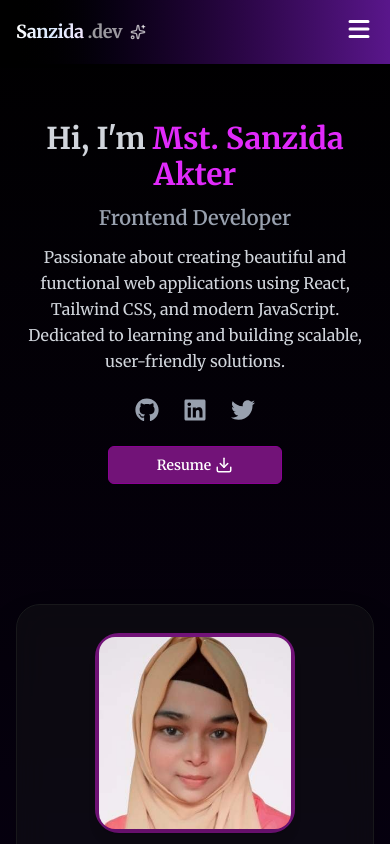
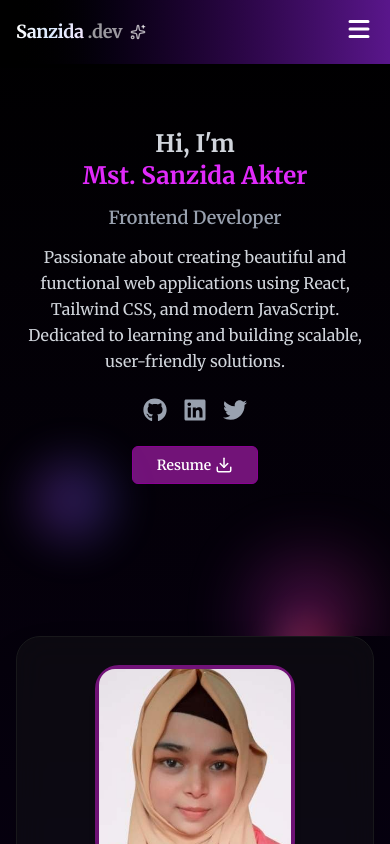
Before and after one commit to sanzidasayra/portfolio, a React (Vite) app: page / in a window 390 px wide. Shown: the top 844 px of the page. Built offline with nearby package versions, Linux system fonts and the light colour scheme.

Commit message:
styles enhanced

```diff
--- a/src/components/Banner.jsx
+++ b/src/components/Banner.jsx
@@ -1,71 +1,72 @@
+/* eslint-disable no-unused-vars */
 import React from 'react';
-// eslint-disable-next-line no-unused-vars
 import { motion } from 'framer-motion';
 import { Link } from 'react-router';
 import { FiDownload } from 'react-icons/fi';
-import { FaGithub, FaLinkedin, FaTwitter, FaFacebook } from "react-icons/fa";
+import { FaGithub, FaLinkedin, FaTwitter } from "react-icons/fa";
 
 const Banner = () => {
   return (
-    <section id='home' className="  py-30 md:py-40 lg:py-40 text-center">
+    <section className="relative py-20 md:py-40 text-center overflow-hidden flex items-center pt-32">
+      <div className="max-w-7xl mx-auto px-4 w-full">
         <motion.div
           initial={{ opacity: 0, y: 20 }}
           animate={{ opacity: 1, y: 0 }}
           transition={{ duration: 1, ease: 'easeOut' }}
-        className="flex flex-col md:flex-row items-center gap-8"
+          className="flex flex-col md:flex-row items-center gap-8 relative z-10"
         >
           {/* Text Section */}
           <div className="text-center md:text-left flex-1">
-  <h2 className="text-3xl md:text-5xl font-bold text-fuchsia-500 mb-3">
-    <span className="text-gray-300">Hi, I'm</span> Mst. Sanzida Akter
+            <h2 className="text-2xl sm:text-3xl md:text-5xl font-bold text-fuchsia-500 mb-3">
+              <span className="text-gray-300 block sm:inline">Hi, I'm</span> Mst. Sanzida Akter
             </h2>
-  <p className="text-xl text-gray-400 font-semibold mb-3">Frontend Developer</p>
-  <p className="text-gray-300 max-w-3xl mb-6 md:mb-8 leading-relaxed">
+            <p className="text-lg sm:text-xl text-gray-400 font-semibold mb-3">Frontend Developer</p>
+            <p className="text-gray-300 max-w-full sm:max-w-3xl mb-6 md:mb-8 leading-relaxed px-2 sm:px-0">
               Passionate about creating beautiful and functional web applications using React, Tailwind CSS, and modern JavaScript. Dedicated to learning and building scalable, user-friendly solutions.
             </p>
 
-  <div className="flex items-center gap-6 mb-6 md:mb-8 justify-center md:justify-start">
-    {/* Social Icons */}
-    <a
-      href="https://github.com/sanzidasayra"
-      target="_blank"
-      rel="noopener noreferrer"
-      className="text-gray-400 hover:text-fuchsia-500 transition"
-      aria-label="GitHub"
-    >
+            <div className="flex flex-wrap items-center gap-4 mb-6 md:mb-8 justify-center md:justify-start">
+              <a href="https://github.com/sanzidasayra" target="_blank" rel="noopener noreferrer" className="text-gray-400 hover:text-fuchsia-500 transition" aria-label="GitHub">
                 <FaGithub size={24} />
               </a>
-    <a
-      href="https://www.linkedin.com/in/sanzida-sayra/"
-      target="_blank"
-      rel="noopener noreferrer"
-      className="text-gray-400 hover:text-fuchsia-500 transition"
-      aria-label="LinkedIn"
-    >
+              <a href="https://www.linkedin.com/in/sanzida-sayra/" target="_blank" rel="noopener noreferrer" className="text-gray-400 hover:text-fuchsia-500 transition" aria-label="LinkedIn">
                 <FaLinkedin size={24} />
               </a>
-    <a
-      href="https://x.com/SayraSanzida"
-      target="_blank"
-      rel="noopener noreferrer"
-      className="text-gray-400 hover:text-fuchsia-500 transition"
-      aria-label="Twitter"
-    >
+              <a href="https://x.com/SayraSanzida" target="_blank" rel="noopener noreferrer" className="text-gray-400 hover:text-fuchsia-500 transition" aria-label="Twitter">
                 <FaTwitter size={24} />
               </a>
             </div>
 
             <div className="flex justify-center md:justify-start flex-shrink-0">
-  <Link
-    className="flex items-center gap-1 bg-fuchsia-900 border border-fuchsia-800 hover:border-fuchsia-600 focus:border-fuchsia-800 text-white px-12 py-2 rounded-md text-sm font-semibold transition-colors duration-300 md:px-4 md:py-2"
-
-  >
+              <Link className="flex items-center gap-1 bg-fuchsia-900 border border-fuchsia-800 hover:border-fuchsia-600 focus:border-fuchsia-800 text-white px-6 sm:px-12 py-2 rounded-md text-sm sm:text-base font-semibold transition-colors duration-300">
                 Resume <FiDownload size={18} />
               </Link>
             </div>
+          </div>
 
+          {/* Right Side Floating Shapes */}
+          <div className="flex flex-1 justify-center relative w-full mt-10 md:mt-0">
+            {/* Floating gradient circle 1 */}
+            <motion.div
+              animate={{ y: [0, -20, 0] }}
+              transition={{ duration: 4, repeat: Infinity, ease: "easeInOut" }}
+              className="absolute w-24 sm:w-32 md:w-40 h-24 sm:h-32 md:h-40 bg-gradient-to-r from-fuchsia-500 to-pink-500 rounded-full opacity-40 sm:opacity-50 md:opacity-60 blur-2xl sm:blur-2xl md:blur-3xl top-4 sm:top-10 md:top-16 right-4 sm:right-10 md:right-16"
+            />
+            {/* Floating gradient circle 2 */}
+            <motion.div
+              animate={{ y: [0, 15, 0], x: [0, 10, 0] }}
+              transition={{ duration: 5, repeat: Infinity, ease: "easeInOut" }}
+              className="absolute w-20 sm:w-28 md:w-32 h-20 sm:h-28 md:h-32 bg-gradient-to-r from-purple-500 to-indigo-500 rounded-full opacity-30 sm:opacity-40 md:opacity-50 blur-xl sm:blur-2xl md:blur-2xl bottom-4 sm:bottom-16 md:bottom-16 left-4 sm:left-16 md:left-16"
+            />
+            {/* Floating gradient circle 3 */}
+            <motion.div
+              animate={{ y: [0, -10, 0], x: [0, -15, 0] }}
+              transition={{ duration: 6, repeat: Infinity, ease: "easeInOut" }}
+              className="absolute w-16 sm:w-24 md:w-24 h-16 sm:h-24 md:h-24 bg-gradient-to-r from-pink-400 to-red-500 rounded-full opacity-25 sm:opacity-35 md:opacity-40 blur-lg sm:blur-xl md:blur-xl top-16 sm:top-32 md:top-32 right-8 sm:right-32 md:right-32"
+            />
           </div>
         </motion.div>
+      </div>
     </section>
   );
 };
--- a/src/components/pages/Home.jsx
+++ b/src/components/pages/Home.jsx
@@ -10,8 +10,9 @@ const Home = () => {
   return (
     <div>
 
-      <div className="w-11/12 sm:w-10/12 md:w-10/12 lg:w-8/12 mx-auto">
       <Banner />
+            <div className="w-11/12 sm:w-10/12 md:w-10/12 lg:w-8/12 mx-auto">
+
         <About />
         <Projects />
         <Skills />
--- a/src/components/pages/Projects.jsx
+++ b/src/components/pages/Projects.jsx
@@ -4,6 +4,7 @@ import { motion } from "framer-motion";
 import { projects } from "../../data/projects";
 import { ArrowUpRight } from "lucide-react";
 import ProjectDetailsModal from "../ProjectDetailsModal";
+import { FaGithub } from "react-icons/fa";
 
 const gradientMap = {
   StoryMint: "",
@@ -50,7 +51,9 @@ const Projects = () => {
         {/* Project Cards with fade-in on scroll */}
         <div className="grid grid-cols-1 md:grid-cols-2 lg:grid-cols-3 gap-8">
           {projects.map((project) => {
-            const gradient = gradientMap[project.name] || "from-fuchsia-500 to-purple-500";
+       const gradient = gradientMap[project.name] ||
+  "bg-gradient-to-r from-fuchsia-500 to-purple-500 bg-clip-text border-fuchsia-500 border-b-2 border-border-b-fuchsia-400 text-transparent";
+
 
             return (
               <motion.div
@@ -77,7 +80,7 @@ const Projects = () => {
                     <h3 className="text-xl font-bold text-white">{project.name}</h3>
                     {project.tag && (
                       <span
-                        className={`px-1 md:px-3 py-1 text-white text-xs rounded-full font-medium bg-gradient-to-r ${gradient}`}
+                        className={`px-1 md:px-3 py-1 text-gray-50  text-xs rounded-full font-semibold shadow-md bg-gradient-to-r ${gradient}`}
                       >
                         {project.tag}
                       </span>
@@ -101,7 +104,7 @@ const Projects = () => {
                     </div>
                   )}
 
-                  <div className="flex justify-between items-center mt-auto">
+                  <div className="flex justify-between gap-4 items-center mt-auto ">
                     <button
                       onClick={() => setSelectedProject(project)}
                       className="bg-fuchsia-900 border border-fuchsia-800 hover:border-fuchsia-600 text-white px-6 py-2 rounded-md text-sm font-semibold transition-colors duration-300"
@@ -109,14 +112,28 @@ const Projects = () => {
                       View details
                     </button>
 
+<div className="flex items-center gap-2">
                     <a
                       href={project.liveLink}
                       target="_blank"
                       rel="noopener noreferrer"
                       className="bg-fuchsia-900 border border-fuchsia-800 hover:border-fuchsia-600 text-white px-6 py-2 rounded-md text-sm font-semibold transition-colors duration-300 flex items-center gap-1"
                     >
-                      Live Site <ArrowUpRight className="w-4 h-4" />
+                       <ArrowUpRight className="w-4 h-4" />
                     </a>
+
+                                  {project.githubLink && (
+            <a
+              href={project.githubLink}
+              target="_blank"
+              rel="noopener noreferrer"
+              className="px-4 py-2 bg-fuchsia-900 border border-fuchsia-800 hover:border-fuchsia-600 transition text-white text-sm sm:text-base"
+            >
+              <FaGithub />
+            </a>
+          )}
+          </div>
+
                   </div>
                 </div>
               </motion.div>
```
Also changed, not shown: src/components/ProjectDetailsModal.jsx (+33 -24 lines). Lines whose indentation alone changed are shown as unchanged.
